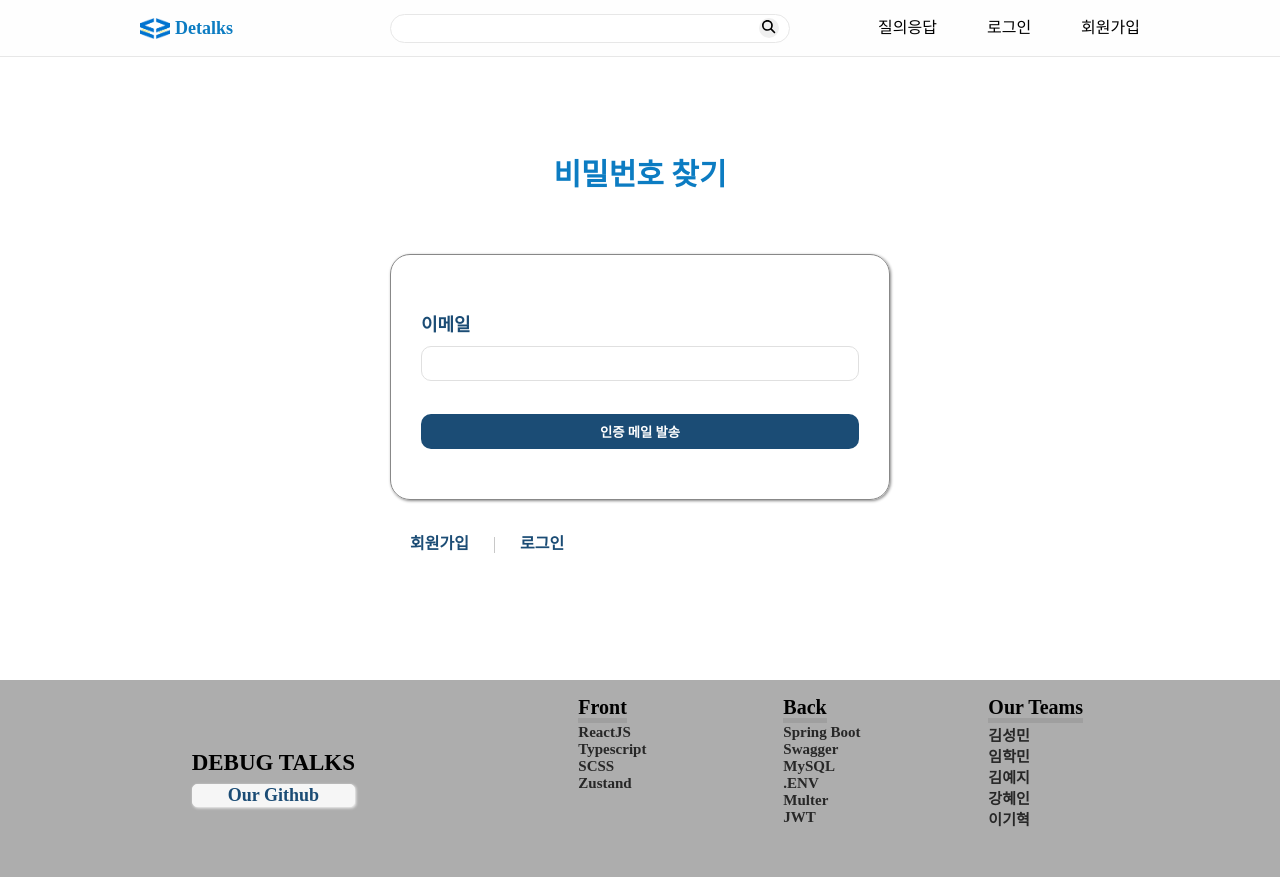
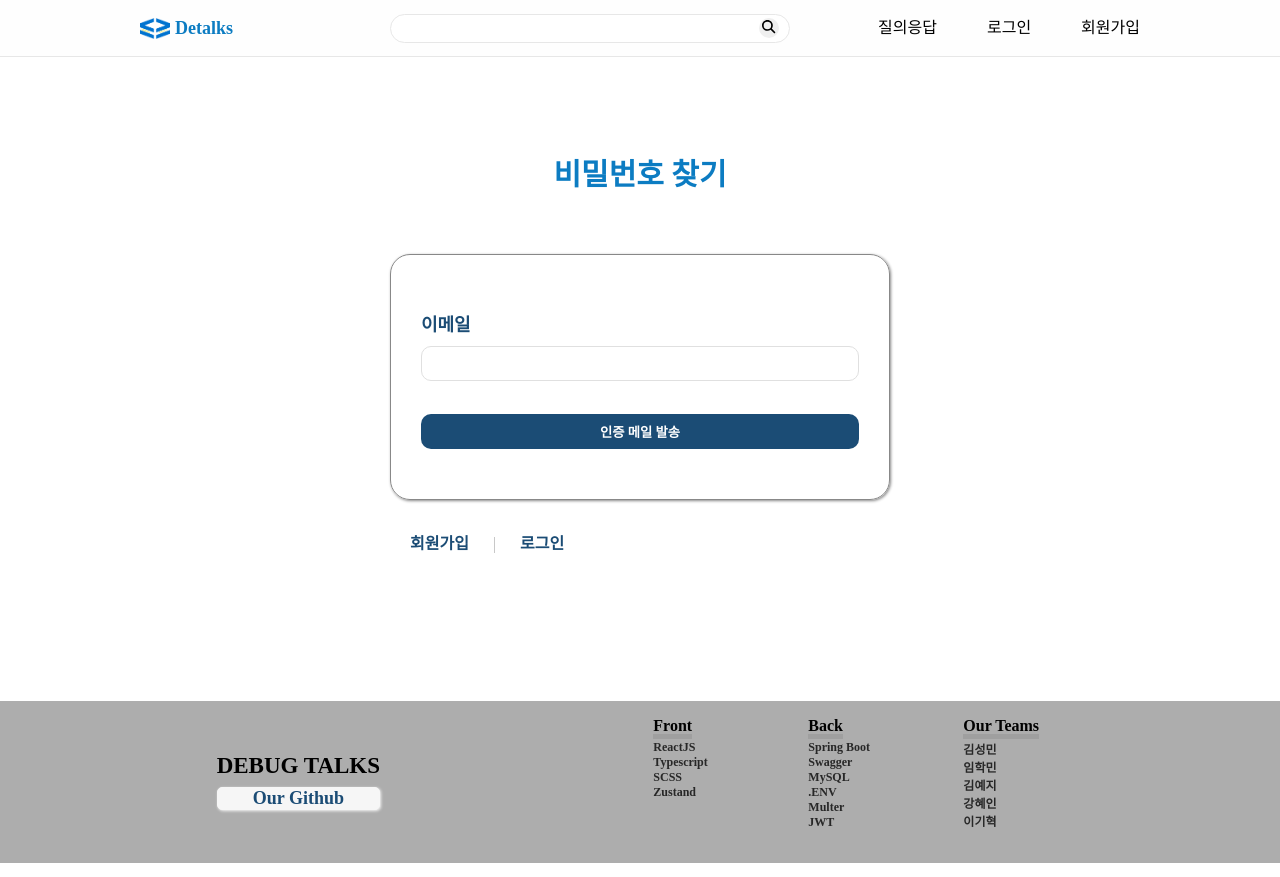
Before and after one commit to sesac-this-way-and-that/detalks-front, a React (Create React App) app: page /findPassword in a window 1280 px wide. Built offline with nearby package versions, Linux system fonts and the light colour scheme; a web font is replaced by a local one.

Commit message:
Style: Footer 조정

```diff
--- a/src/styles/footer.scss
+++ b/src/styles/footer.scss
@@ -161,8 +161,8 @@ $mobile: 480px;
       }
       .footer-content {
         //   border: 1px solid red;
-        width: 550px;
-        height: 165px;
+        width: 450px;
+        height: 130px;
         display: flex;
         justify-content: space-between;
         //   align-items: center;
@@ -171,7 +171,7 @@ $mobile: 480px;
           margin-left: 20px;
           margin-bottom: 10px;
           p {
-            font-size: 20px;
+            font-size: 16px;
             margin-bottom: 5px;
             margin-right: 10px;
             padding-right: 10px;
@@ -182,7 +182,7 @@ $mobile: 480px;
           ul {
             margin-right: 10px;
             li {
-              font-size: 15px;
+              font-size: 12px;
               color: #272727;
             }
           }
@@ -255,16 +255,17 @@ $mobile: 480px;
       .footer-content {
         //   border: 1px solid red;
         width: 450px;
-        height: 165px;
+        height: 130px;
         display: flex;
         justify-content: space-between;
+        border: 1px solid red;
         //   align-items: center;
         div {
           width: 120px;
           margin-left: 20px;
           margin-bottom: 10px;
           p {
-            font-size: 20px;
+            font-size: 16px;
             margin-bottom: 5px;
             margin-right: 10px;
             padding-right: 10px;
@@ -275,7 +276,7 @@ $mobile: 480px;
           ul {
             margin-right: 10px;
             li {
-              font-size: 15px;
+              font-size: 12px;
               color: #272727;
             }
           }
@@ -301,12 +302,10 @@ $mobile: 480px;
     .container {
       display: flex;
       justify-content: space-around;
-      flex-direction: column;
-      align-items: center;
+      align-items: flex-start;
       width: 100%;
       .logo {
-        padding-left: 20px;
-        // padding-right: 10px;
+        padding: 0;
         margin: auto 0;
         p {
           font-size: 23px;
@@ -347,18 +346,18 @@ $mobile: 480px;
         display: none;
       }
       .footer-content {
-        width: 380px;
+        width: 220px;
         height: 140px;
         display: flex;
         justify-content: space-between;
         margin-top: 15px;
-        //   align-items: center;
         div {
-          width: 120px;
-          margin-left: 20px;
+          width: 67px;
+          margin: 0 auto;
+          // margin-left: 20px;
           margin-bottom: 20px;
           p {
-            font-size: 15px;
+            font-size: 12px;
             margin-bottom: 6px;
             margin-right: 10px;
             padding-right: 10px;
@@ -369,16 +368,12 @@ $mobile: 480px;
           ul {
             margin-right: 10px;
             li {
-              font-size: 13px;
+              font-size: 10px;
               color: #272727;
             }
           }
         }
       }
     }
-    p {
-      margin: 0;
-      font-size: 0.9rem;
-    }
   }
 }
--- a/src/styles/index.scss
+++ b/src/styles/index.scss
@@ -43,7 +43,7 @@ section {
   margin: 0 auto;
   padding-top: 120px;
   padding-bottom: 120px;
-  min-height: 85vh;
+  min-height: 87.6vh;
 }
 
 // 코드 블럭
```
